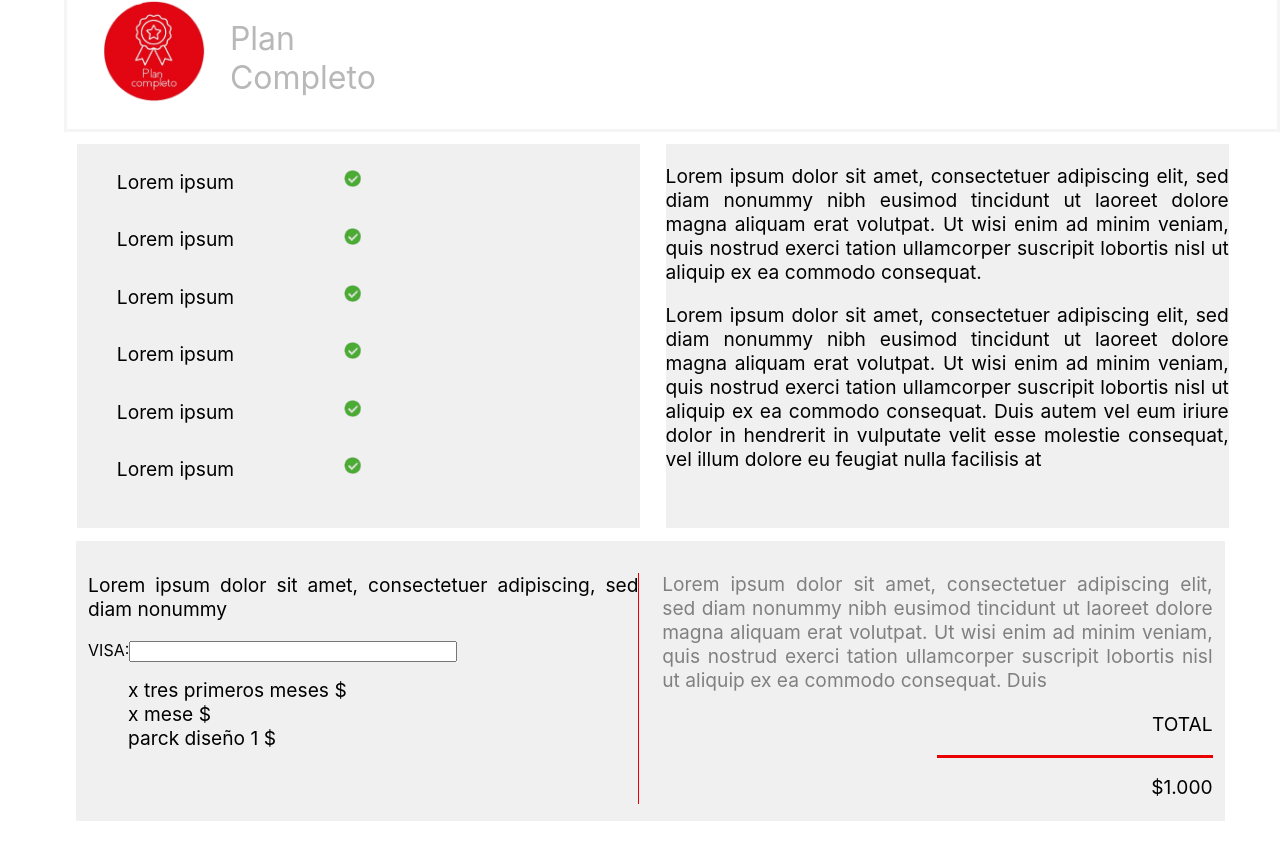
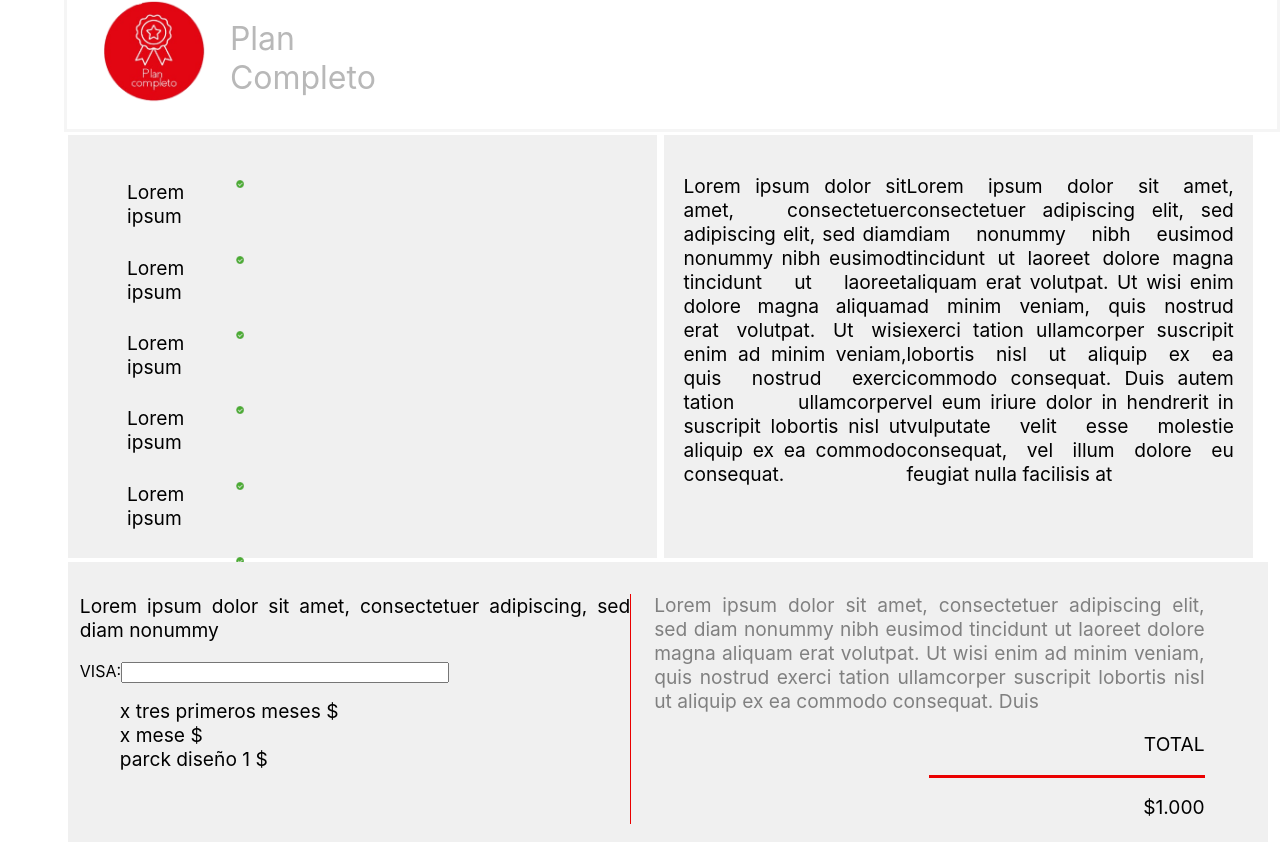
Before and after one commit to garipfederico/prueba05, a React (Create React App) app: page / in a window 1280 px wide. Shown: the part 386-1228 px from the top of the page. Before the commit the page ends 1207 px from the top, so only its background shows below. Built offline with nearby package versions, Linux system fonts and the light colour scheme.

Commit message:
Actualizando css styleDDP

```diff
--- a/src/css/styleDDP.css
+++ b/src/css/styleDDP.css
@@ -79,17 +79,23 @@ p
 {
     font-size: 1vw;
     background-color: #F0F0F0;
-    //display: flex;
-    width: 44vw;
+    display: flex;
+    flex-direction: row;
+    width: 43vw;
     height: 30vw;
     float: left;
-    margin: 1vw;
+    margin: .3vw;
+    padding: 1.5vw;
 }
 .divHor
 {
+    display: flex;
+    flex-grow: 1;
     clear: both;
     background-color: #F0F0F0;
-    margin: 1%;
+    margin-left: .3vw;
+    margin-right: .9vw;
+
 }
 .bottom
 {
@@ -120,7 +126,6 @@ p
 .listaPrincipal
 {
     list-style-type: none;
-    padding: 1;
     margin: 0;
 }
 
@@ -131,17 +136,20 @@ p
     background-repeat: no-repeat;
     background-position: 100% .4%;
 
-    padding-right: 10%;
+    padding-right: 5%;
     padding-bottom: 1.5%;
 
     margin-top: 2vw;
     margin-bottom: 2vw;
 
-    max-block-size: 7vw;
-    max-height: 7vw;
+    max-block-size: 8vw;
+    max-height: 8vw;
     max-width: 15vw;
 
     text-align: left;
+
+    display: flex;
+    flex-direction: column;
 }
 .letraChica
 {
```
